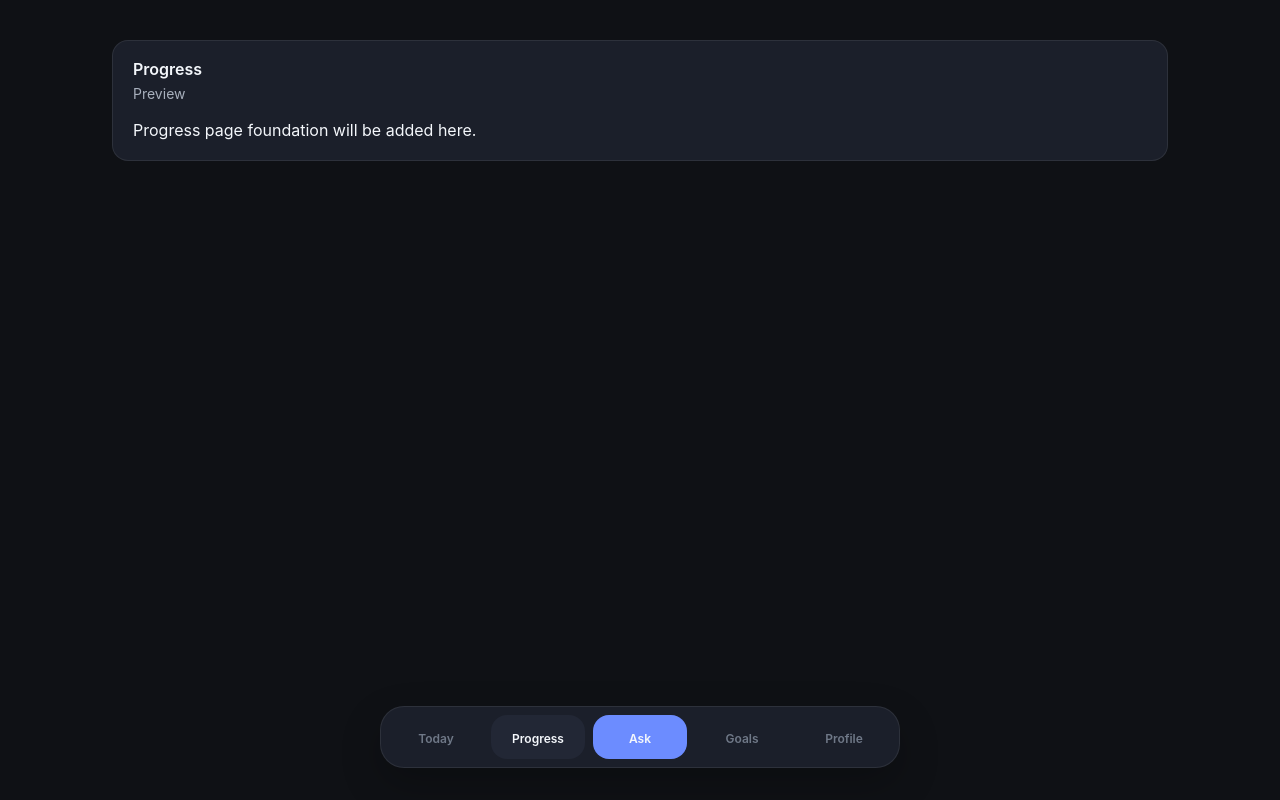
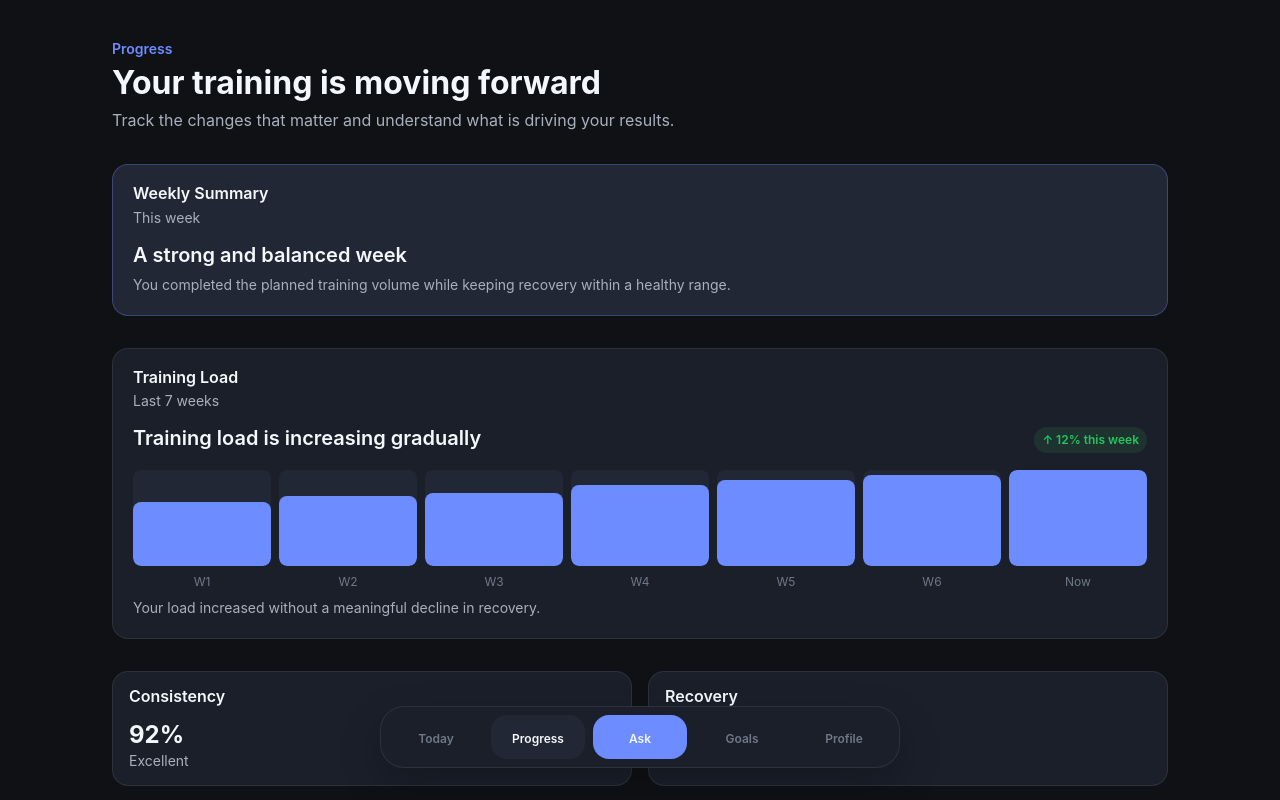
Before and after one commit to nikitaKor98/fit-coach-ai, a React (Vite) app: page / in a window 1280 px wide. Both pictures are taken after a click on the button "Progress". Shown: the top 800 px of the page. Built offline with nearby package versions, Linux system fonts and the light colour scheme.

Commit message:
feat: add progress page foundation

```diff
--- a/src/app/App.tsx
+++ b/src/app/App.tsx
@@ -4,15 +4,19 @@ import { AskPage } from "../pages/Ask/AskPage";
 import { GoalsPage } from "../pages/Goals/GoalsPage";
 import { ProfilePage } from "../pages/Profile/ProfilePage";
 import { ProgressPage } from "../pages/Progress/ProgressPage";
-import { createTodayViewModel } from "../pages/Today/today.viewModel";
 import { TodayPage } from "../pages/Today/TodayPage";
 import { AppShell } from "../shared/ui/layout/AppShell/AppShell";
 import { BottomNavigation } from "../shared/ui/navigation/BottomNavigation/BottomNavigation";
+
 import { navigationMock } from "../shared/ui/navigation/navigation.mock";
+
+import { createTodayViewModel } from "../pages/Today/today.viewModel";
+import { createProgressViewModel } from "../pages/Progress/progress.viewModel";
 
 import type { NavigationItemId } from "../shared/ui/navigation/navigation.types";
 
 const todayViewModel = createTodayViewModel();
+const progressViewModel = createProgressViewModel();
 
 function App() {
   const [activePage, setActivePage] = useState<NavigationItemId>("today");
@@ -27,7 +31,7 @@ function App() {
       case "today":
         return <TodayPage data={todayViewModel} />;
       case "progress":
-        return <ProgressPage />;
+        return <ProgressPage data={progressViewModel} />;
       case "ask":
         return <AskPage />;
       case "goals":
--- /dev/null
+++ b/src/pages/Progress/ProgressPage.module.css
@@ -0,0 +1,118 @@
+.page {
+  display: flex;
+  flex-direction: column;
+  gap: var(--space-6);
+}
+
+.header {
+  display: flex;
+  flex-direction: column;
+  gap: var(--space-2);
+}
+
+.eyebrow {
+  margin: 0;
+  color: var(--color-accent-primary);
+  font-size: var(--font-size-sm);
+  font-weight: 600;
+}
+
+.title {
+  margin: 0;
+  color: var(--color-text-primary);
+  font-size: var(--font-size-2xl);
+  line-height: var(--line-height-tight);
+}
+
+.subtitle {
+  max-width: 640px;
+  margin: 0;
+  color: var(--color-text-secondary);
+  font-size: var(--font-size-md);
+  line-height: var(--line-height-base);
+}
+
+.section {
+  width: 100%;
+}
+
+.metricsGrid {
+  display: grid;
+  grid-template-columns: repeat(2, minmax(0, 1fr));
+  gap: var(--space-3);
+}
+
+.goal {
+  display: flex;
+  flex-direction: column;
+  gap: var(--space-3);
+}
+
+.goalHeader {
+  display: flex;
+  align-items: flex-start;
+  justify-content: space-between;
+  gap: var(--space-4);
+}
+
+.goalName {
+  margin: 0;
+  color: var(--color-text-primary);
+  font-size: var(--font-size-lg);
+  font-weight: 600;
+  line-height: var(--line-height-tight);
+}
+
+.goalProgress {
+  flex-shrink: 0;
+  color: var(--color-accent-primary);
+  font-size: var(--font-size-md);
+  font-weight: 700;
+}
+
+.progressTrack {
+  width: 100%;
+  height: 10px;
+  overflow: hidden;
+  border-radius: var(--radius-full);
+  background: var(--color-surface-secondary);
+}
+
+.progressValue {
+  display: block;
+  height: 100%;
+  border-radius: inherit;
+  background: var(--color-accent-primary);
+}
+
+.goalValues {
+  display: flex;
+  justify-content: space-between;
+  gap: var(--space-4);
+  color: var(--color-text-secondary);
+  font-size: var(--font-size-xs);
+  font-weight: 600;
+}
+
+.goalDescription {
+  margin: 0;
+  color: var(--color-text-secondary);
+  font-size: var(--font-size-sm);
+  line-height: var(--line-height-base);
+}
+
+@media (max-width: 359px) {
+  .metricsGrid {
+    grid-template-columns: minmax(0, 1fr);
+  }
+}
+
+@media (min-width: 768px) {
+  .page {
+    gap: var(--space-8);
+  }
+
+  .metricsGrid {
+    gap: var(--space-4);
+  }
+}
--- a/src/pages/Progress/ProgressPage.tsx
+++ b/src/pages/Progress/ProgressPage.tsx
@@ -1,9 +1,80 @@
-import { BaseCard } from "../../shared/ui/card";
+import {
+  ActivityCard,
+  BaseCard,
+  InsightCard,
+  MetricCard,
+  TrendCard,
+} from "../../shared/ui/card";
 
-export function ProgressPage() {
+import styles from "./ProgressPage.module.css";
+
+import type { ProgressPageViewModel } from "./progress.types";
+
+type ProgressPageProps = {
+  data: ProgressPageViewModel;
+};
+
+export function ProgressPage({ data }: ProgressPageProps) {
   return (
-    <BaseCard title="Progress" subtitle="Preview">
-      Progress page foundation will be added here.
-    </BaseCard>
+    <div className={styles.page}>
+      <header className={styles.header}>
+        <p className={styles.eyebrow}>{data.header.eyebrow}</p>
+        <h1 className={styles.title}>{data.header.title}</h1>
+        <p className={styles.subtitle}>{data.header.subtitle}</p>
+      </header>
+
+      <section className={styles.section}>
+        <InsightCard {...data.weeklySummary} />
+      </section>
+
+      <section className={styles.section}>
+        <TrendCard {...data.trainingLoadTrend} />
+      </section>
+
+      <section className={styles.metricsGrid}>
+        {data.metrics.map((metric) => (
+          <MetricCard key={metric.id} metric={metric} />
+        ))}
+      </section>
+
+      <section className={styles.section}>
+        <BaseCard title={data.goal.title} subtitle={data.goal.subtitle}>
+          <div className={styles.goal}>
+            <div className={styles.goalHeader}>
+              <p className={styles.goalName}>{data.goal.goalName}</p>
+
+              <span className={styles.goalProgress}>{data.goal.progress}%</span>
+            </div>
+
+            <div
+              className={styles.progressTrack}
+              role="progressbar"
+              aria-label={data.goal.goalName}
+              aria-valuemin={0}
+              aria-valuemax={100}
+              aria-valuenow={data.goal.progress}
+            >
+              <span
+                className={styles.progressValue}
+                style={{ width: `${data.goal.progress}%` }}
+              />
+            </div>
+
+            <div className={styles.goalValues}>
+              <span>{data.goal.currentValue}</span>
+              <span>{data.goal.targetValue}</span>
+            </div>
+
+            {data.goal.description && (
+              <p className={styles.goalDescription}>{data.goal.description}</p>
+            )}
+          </div>
+        </BaseCard>
+      </section>
+
+      <section className={styles.section}>
+        <ActivityCard {...data.recentAchievement} />
+      </section>
+    </div>
   );
 }
--- /dev/null
+++ b/src/pages/Progress/progress.mock.ts
@@ -0,0 +1,62 @@
+import type { Metric, TrendDirection, TrendPoint } from "../../shared/types";
+
+export const progressMetricsMock: Metric[] = [
+  {
+    id: "consistency",
+    label: "Consistency",
+    value: 92,
+    valueType: "score",
+    unit: "%",
+    status: "excellent",
+  },
+  {
+    id: "weekly-recovery",
+    label: "Recovery",
+    value: 81,
+    valueType: "score",
+    unit: "%",
+    status: "good",
+  },
+];
+
+export const progressMock = {
+  period: "This week",
+
+  weeklySummary: {
+    status: "A strong and balanced week",
+    description:
+      "You completed the planned training volume while keeping recovery within a healthy range.",
+  },
+
+  trainingLoadTrend: {
+    direction: "up" as TrendDirection,
+    change: "12% this week",
+    summary: "Training load is increasing gradually",
+    description:
+      "Your load increased without a meaningful decline in recovery.",
+    values: [
+      { id: "week-1", label: "W1", value: 62 },
+      { id: "week-2", label: "W2", value: 68 },
+      { id: "week-3", label: "W3", value: 71 },
+      { id: "week-4", label: "W4", value: 79 },
+      { id: "week-5", label: "W5", value: 84 },
+      { id: "week-6", label: "W6", value: 89 },
+      { id: "week-7", label: "Now", value: 93 },
+    ] satisfies TrendPoint[],
+  },
+
+  metrics: progressMetricsMock,
+
+  goal: {
+    name: "Weekly running volume",
+    currentKilometers: 82,
+    targetKilometers: 100,
+    description: "You need 18 km more to complete this week's volume target.",
+  },
+
+  recentAchievement: {
+    name: "Longest threshold session",
+    description:
+      "You completed 32 minutes at threshold intensity with stable pacing.",
+  },
+};
--- /dev/null
+++ b/src/pages/Progress/progress.viewModel.ts
@@ -0,0 +1,55 @@
+import type { ProgressPageViewModel } from "./progress.types";
+
+import { progressMock } from "./progress.mock";
+
+export function createProgressViewModel(): ProgressPageViewModel {
+  const goalProgress = Math.round(
+    (progressMock.goal.currentKilometers / progressMock.goal.targetKilometers) *
+      100,
+  );
+
+  return {
+    header: {
+      eyebrow: "Progress",
+      title: "Your training is moving forward",
+      subtitle:
+        "Track the changes that matter and understand what is driving your results.",
+    },
+
+    weeklySummary: {
+      title: "Weekly Summary",
+      subtitle: progressMock.period,
+      insight: progressMock.weeklySummary.status,
+      explanation: progressMock.weeklySummary.description,
+    },
+
+    trainingLoadTrend: {
+      title: "Training Load",
+      subtitle: "Last 7 weeks",
+      summary: progressMock.trainingLoadTrend.summary,
+      description: progressMock.trainingLoadTrend.description,
+      direction: progressMock.trainingLoadTrend.direction,
+      change: progressMock.trainingLoadTrend.change,
+      points: progressMock.trainingLoadTrend.values,
+    },
+
+    metrics: progressMock.metrics,
+
+    goal: {
+      title: "Goal Progress",
+      subtitle: "This week",
+      goalName: progressMock.goal.name,
+      currentValue: `${progressMock.goal.currentKilometers} km`,
+      targetValue: `${progressMock.goal.targetKilometers} km`,
+      progress: Math.min(goalProgress, 100),
+      description: progressMock.goal.description,
+    },
+
+    recentAchievement: {
+      title: "Recent Achievement",
+      subtitle: "This week",
+      activityTitle: progressMock.recentAchievement.name,
+      description: progressMock.recentAchievement.description,
+    },
+  };
+}
--- a/src/pages/Today/components/DailyBriefCard/DailyBriefCard.module.css
+++ b/src/pages/Today/components/DailyBriefCard/DailyBriefCard.module.css
@@ -11,8 +11,10 @@
 }
 
 .scoreBlock {
-  display: flex;
+  display: inline-flex;
   align-items: flex-start;
+  gap: var(--space-1);
+  min-width: 120px;
 }
 
 .score {
@@ -24,10 +26,11 @@
 }
 
 .scoreUnit {
-  margin-top: var(--space-1);
+  margin-top: 0.35em;
   color: var(--color-text-secondary);
   font-size: var(--font-size-lg);
   font-weight: 600;
+  line-height: 1;
 }
 
 .statusBlock {
```
Also changed, not shown: src/pages/Progress/progress.types.ts (added, +31 -0 lines).
